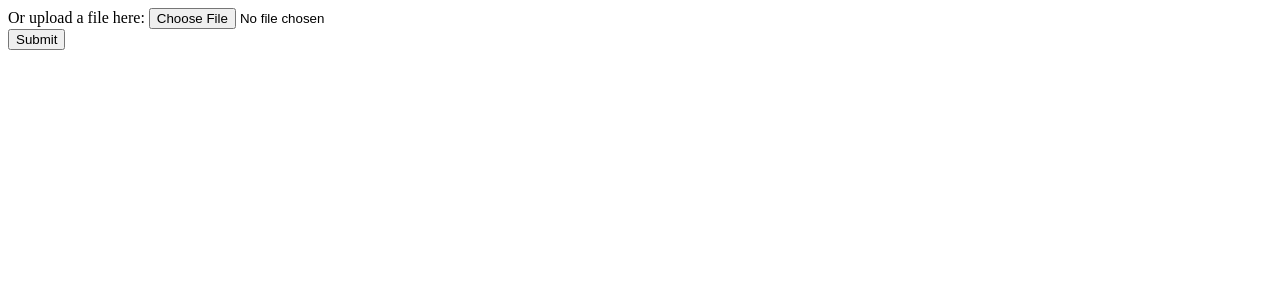
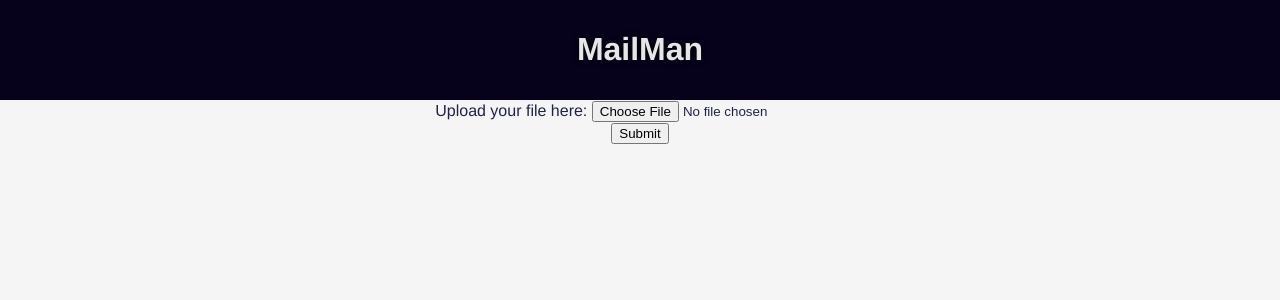
Before and after one commit to HoneyHacks/MailMan, a Flask app: page / in a window 1280 px wide. Shown: the top 300 px of the page. Run offline with Flask 2, Linux system fonts and the light colour scheme.

Commit message:
added all templating, added favicon.ico, code cleanup incoming

```diff
--- a/app.py
+++ b/app.py
@@ -1,6 +1,6 @@
 import xlrd
 
-from flask import Flask, render_template, request, redirect
+from flask import Flask, render_template, request, redirect, url_for
 import mailing
 
 app = Flask(__name__)
@@ -31,7 +31,9 @@ def parse_upload_form():
 @app.route('/item', methods=['POST'])
 def item():
     data = parse_upload_form()
-    print(data);
+    for i in range(len(data)):
+        print(data[i][0])
+        sendEmail()
     return(render_template('sent.html'))
 
 @app.route('/')
--- a/mailing.py
+++ b/mailing.py
@@ -1,5 +1,6 @@
 # Sending function
 import smtplib
+import keys
 
 # Email module
 from email.mime.text import MIMEText
@@ -8,14 +9,14 @@ from email.mime.text import MIMEText
 donut = "willycheestick6@gmail.com"
 pwd = "raymondchee"
 
-def sendEmail(txt, to):
+def sendEmail(txt, to, firstname, lastname):
 
 	print("Sending email...\n")
 	smtpserver = smtplib.SMTP("smtp.gmail.com", 587)
 	smtpserver.ehlo()
 	smtpserver.starttls()
 	smtpserver.ehlo
-	smtpserver.login(donut, pwd)
+	smtpserver.login(keys.username(), keys.password())
 
 	header = "To: " + to + "\n" + "From: " + donut
 	header = header + "\n" + "Subject: Donut Reply :-)\n"
@@ -25,5 +26,3 @@ def sendEmail(txt, to):
 	smtpserver.close()
 
 	return
-
-#sendEmail("hi", copperstick6@gmail.com)
--- a/templates/index.html
+++ b/templates/index.html
@@ -1,17 +1,105 @@
+
 <!DOCTYPE html>
+<html lang="en">
+
 <head>
-</head>
+	<title>MailMan</title>
+	<meta charset="UTF-8" />
+	<meta name="description" content="MailMan" />
+	<meta name="viewport" content="width=device-width, initial-scale=1, minimum-scale=1.0, maximum-scale=1.0, user-scalable=no" />
+	<style>html, body {
+	margin: 0;
+	padding: 0;
+}
+
+body {
+	line-height: 1.4;
+	color: #1f234b;
+	background: #f5f5f5;
+	overflow-y: scroll;
+	-webkit-text-size-adjust: 100%;
+	font-family: "Helvetica Neue", Helvetica, Arial, sans-serif;
+	font-size: 16px;
+}
+
+header > div, main, section, footer {
+	padding: 6px;
+	max-width: 600px;
+	margin: auto;
+}
+
+header {
+	background-color: #06021B;
+	position: relative;
+	padding: 6px;
+	color: rgba(255,255,255,0.9);
+	text-shadow: 0 0 6px black;
+}
+
+h1, header p {
+  text-align: center;
+}
+
+header #background {
+	position: absolute;
+	top: 0;
+	left: 0;
+}
+
+header > div {
+	margin: 5em auto;
+	padding: 0;
+	position: relative;
+}
+
+h2 {
+	text-align: center;
+}
 
 
-<body>
+h3 {
+  text-align: center;
+}
+
+p {
+	margin: 0 0 0.6em 0;
+}
+
+.tools {
+	margin-bottom: 10px;
+}
+
+.tools span {
+	text-transform: uppercase;
+	font-size: 0.8em;
+	border: 1px solid rgba(0,0,0,0.2);
+	padding: 4px 8px;
+	display: inline-block;
+	margin-bottom: 3px;
+}
+
+footer {
+	text-align: center;
+	padding: 1em 0;
+	font-size: 0.8em;
+	opacity: 0.8;
+}
+</style>
+</head>
+<link rel="shortcut icon" href="{{ url_for('static', filename='favicon.ico') }}">
+<header>
+  <canvas id="background"></canvas>
+  <h1>MailMan</h1>
+</header>
+<body><center>
       <div class="info">
           <form action="/item" method="post" id="item_form" enctype="multipart/form-data">
             <div class="upload-container">
-          <span class="field">Or upload a file here:</span>
+              <span class="field">Upload your file here:</span>
               <input type="file" name="file" accept=".csv,.xls,.xlsx">
             </div>
             <input type="submit" name="action" value="Submit" class="button-full positive">
           </form>
-  </div>
-
+      </div></center>
 </body>
+</html>
```
Also changed, not shown: templates/sent.html (+90 -2 lines), static/favicon.ico (added), 5 other files. Lines whose indentation alone changed are shown as unchanged.
